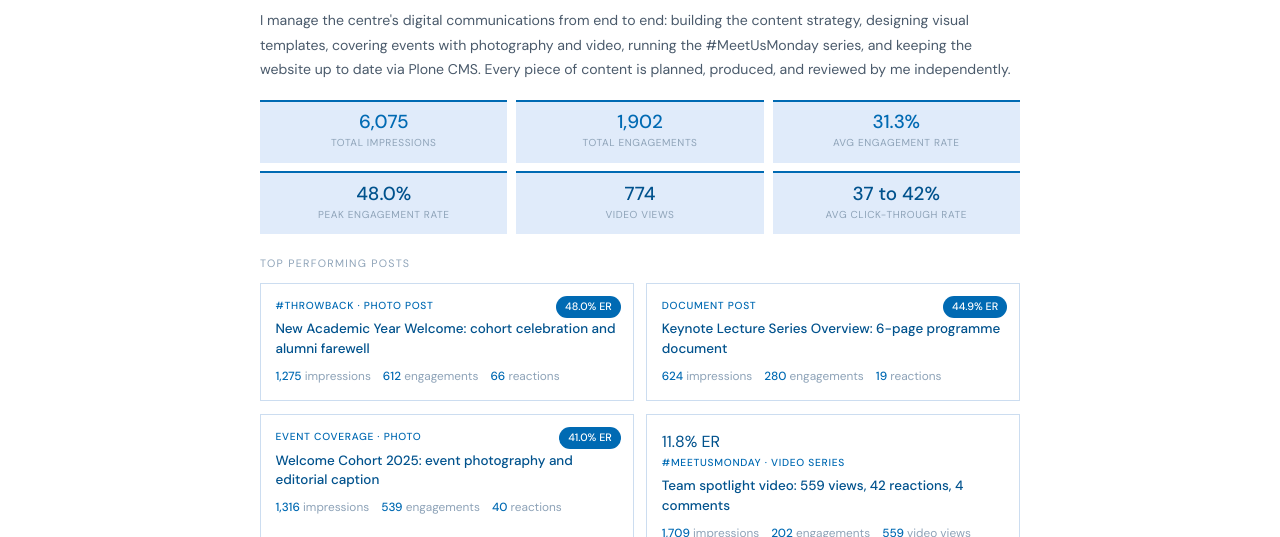
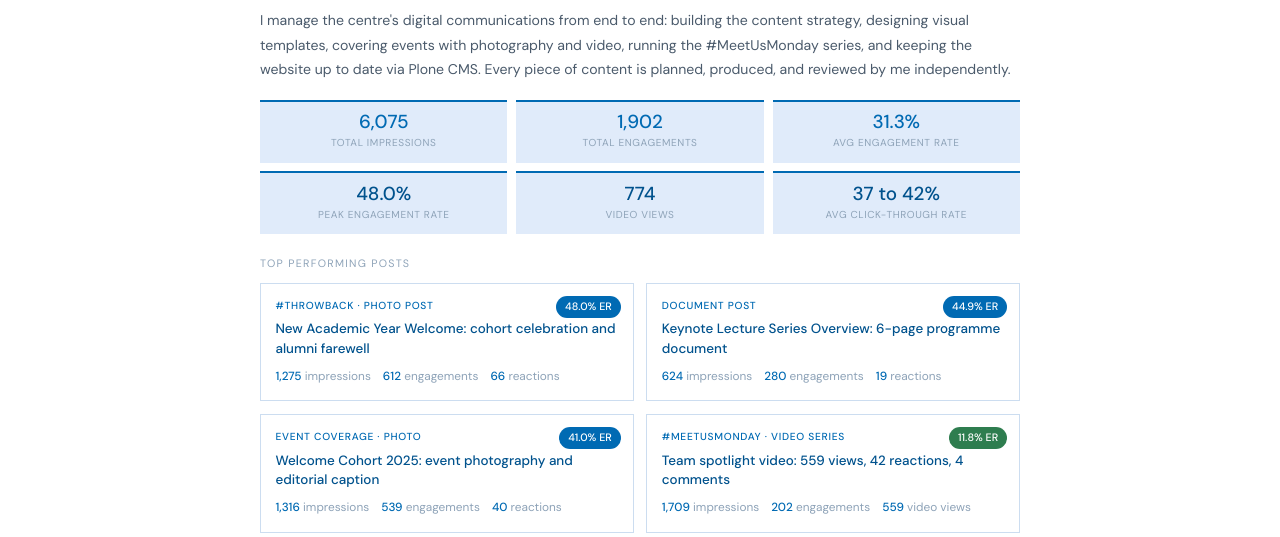
Before and after one commit to elnaz-rezaei/portfolio, a plain HTML site: page index.html in a window 1280 px wide. Both pictures are taken after a click on the link "WORK". Shown: the part 577-1114 px from the top of the page. Drawn offline with nearby package versions, Linux system fonts and the light colour scheme.

Commit message:
Update index.html

```diff
--- a/index.html
+++ b/index.html
@@ -20,7 +20,6 @@
   --border:#ccddf0;
   --blush:#f7f0f4;
   --max:760px;
-  --green:#2e7d4f;
 }
 html{scroll-behavior:smooth}
 body{font-family:'DM Sans',sans-serif;background:var(--white);color:var(--navy);font-size:16px;line-height:1.6}
@@ -96,6 +95,7 @@ section.active{display:block}
 .ps strong{color:var(--mid);font-weight:500}
 .er{position:absolute;top:0.75rem;right:0.75rem;background:var(--mid);color:#fff;font-size:0.67rem;font-weight:500;padding:0.15rem 0.55rem;border-radius:20px}
 .er.gold{background:#9a6e10}
+.er.green{background:#2e7d4f}
 
 /* ── SERIES CARDS ── */
 .series{border:1px solid var(--border);border-left:3px solid var(--light);padding:1.05rem;margin-bottom:0.65rem}
@@ -243,7 +243,7 @@ section.active{display:block}
           <div class="post-stats"><span class="ps"><strong>1,316</strong> impressions</span><span class="ps"><strong>539</strong> engagements</span><span class="ps"><strong>40</strong> reactions</span></div>
         </div>
         <div class="post">
-          <div class="green">11.8% ER</div>
+          <div class="er green">11.8% ER</div>
           <div class="post-tag">#MeetUsMonday &middot; Video series</div>
           <div class="post-title">Team spotlight video: 559 views, 42 reactions, 4 comments</div>
           <div class="post-stats"><span class="ps"><strong>1,709</strong> impressions</span><span class="ps"><strong>202</strong> engagements</span><span class="ps"><strong>559</strong> video views</span></div>
```
